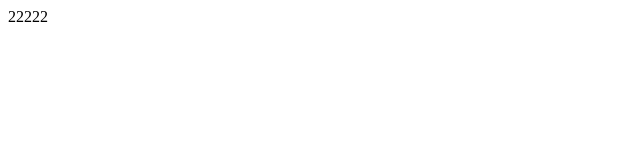
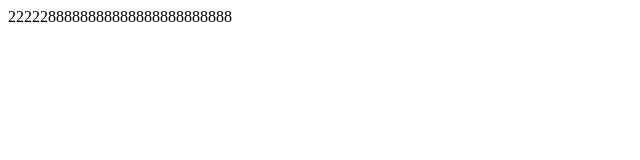
Before and after one commit to yyyrpp/dome, a plain HTML site: page index.html in a window 1280 px wide. Shown: the whole page, without its empty margins (0-640 px from the left). Drawn offline with Linux system fonts and the light colour scheme.

Commit message:
Update index.html

```diff
--- a/index.html
+++ b/index.html
@@ -9,7 +9,7 @@
 </head>
 
 <body>
-    <div>22222</div>
+    <div>2222288888888888888888888888</div>
 </body>
 
 </html>
```
